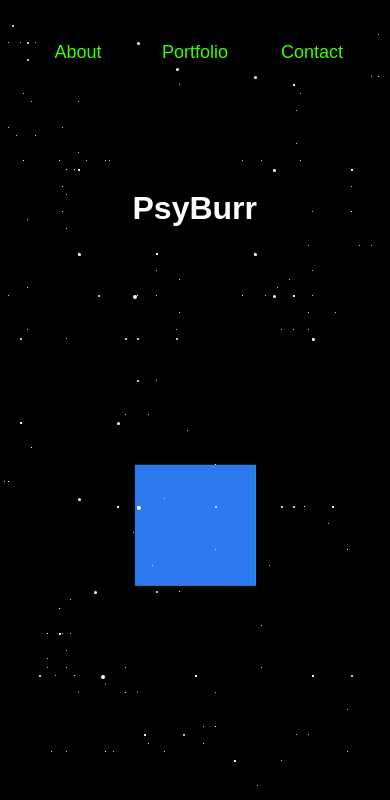
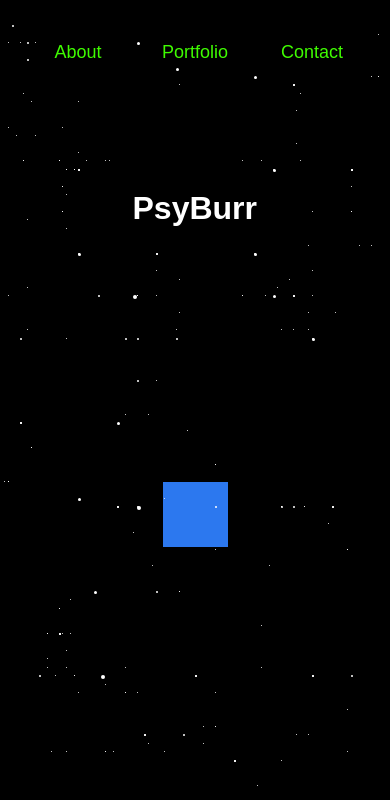
Before and after one commit to jeremyburr/psyburr-react, a React (Create React App) app: page / in a window 390 px wide. Shown: the top 800 px of the page. Built offline with nearby package versions, Linux system fonts and the light colour scheme.

Commit message:
responsive design style adjustments

```diff
--- a/src/App.js
+++ b/src/App.js
@@ -38,15 +38,17 @@ class App extends Component {
       order: ["Home","About","Portfolio","Contact"],
       section: "Home",
       clientHeight: null,
-      clientWidth: null
+      clientWidth: null,
+      orientation: null
     }
     this.updateDimensions = this.updateDimensions.bind(this);
     this.onClick = this.onClick.bind(this);
   }
   updateDimensions() {
-    var clientHeight = document.documentElement.clientHeight;
-    var clientWidth = document.documentElement.clientWidth;
-    this.setState({clientHeight, clientWidth});
+    const clientHeight = document.documentElement.clientHeight;
+    const clientWidth = document.documentElement.clientWidth;
+    const orientation = clientWidth < clientHeight ? "portrait" : "landscape";
+    this.setState({clientHeight, clientWidth, orientation});
   }
 
   onClick(section) {
@@ -95,12 +97,15 @@ class App extends Component {
   componentDidMount() {
     window.addEventListener("resize", this.updateDimensions);
   }
+  componentDidUpdate() {
+    console.log(this.state);
+  }
 
   render() {
     return (
     <div>
-      <Nav onClick={this.onClick} section={this.state.section} />
-      <Cube section={this.state.section} clientHeight={this.state.clientHeight}/>
+      <Nav orientation={this.state.orientation} onClick={this.onClick} section={this.state.section} />
+      <Cube orientation={this.state.orientation} section={this.state.section} clientHeight={this.state.clientHeight} clientWidth={this.state.clientWidth} />
       <Section clientWidth={this.state.clientWidth} sections={this.state.sections} section={this.state.section} />
       <Stars />
     </div>
--- a/src/Cube.js
+++ b/src/Cube.js
@@ -1,15 +1,8 @@
 import React, { Component } from 'react'
-
 class Face extends Component {
   render() {
-
-    let faceHeight = null;
-    if (this.props.section === "Home") {
-      faceHeight = this.props.clientHeight / 7;
-    }
-    else {
-      faceHeight = this.props.clientHeight / 24;
-    }
+    const baseLength = this.props.orientation === "portrait" ? this.props.clientWidth : this.props.clientHeight
+    let faceHeight = this.props.section === "Home" ? baseLength / 6 : baseLength / 16;
 
     const faceTransforms = {
       left: 'rotateX(270deg) rotateY(180deg) rotateZ(0deg)',
@@ -36,20 +29,14 @@ class Face extends Component {
 class Cube extends Component {
   renderFace(position) {
     return (
-      <Face position={position} section={this.props.section} sections={this.props.sections} clientHeight = {this.props.clientHeight} />
+      <Face orientation={this.props.orientation} position={position} section={this.props.section} sections={this.props.sections} clientWidth = {this.props.clientWidth} clientHeight = {this.props.clientHeight} />
     )
   }
 
   render() {
 
-
-    let cubeHeight = null;
-    if (this.props.section === "Home") {
-      cubeHeight = this.props.clientHeight / 6;
-    }
-    else {
-      cubeHeight = this.props.clientHeight / 24;
-    }
+    const baseLength = this.props.orientation === "portrait" ? this.props.clientWidth : this.props.clientHeight
+    let cubeHeight = this.props.section === "Home" ? baseLength / 6 : baseLength / 16;
 
 
     const cubeStyle = {
@@ -63,7 +50,7 @@ class Cube extends Component {
 
     return (
       <div>
-        <div style={cubeStyle} className={`cube ${this.props.section}`}>
+        <div style={cubeStyle} className={`cube ${this.props.section} ${this.props.orientation}`}>
           {this.renderFace("left")}
           {this.renderFace("right")}
           {this.renderFace("top")}
--- a/src/Portfolio.js
+++ b/src/Portfolio.js
@@ -9,7 +9,7 @@ class Portfolio extends Component {
     }
 
     setMargin() {
-        this.setState({marginLeft: this.ref.current.offsetWidth})
+       this.setState({marginLeft: this.ref.current.offsetWidth})
     }
 
     componentDidMount() {
@@ -32,7 +32,7 @@ class Portfolio extends Component {
             <h1 style={{textAlign: 'center'}}>Portfolio</h1>
           <div>
 
-          The first video features earlier work in microwebsites, animation, design, and photgraphy.
+          The first video features earlier work in microwebsites, animation, design, and photography.
           </div><br /><br />
           <video className="video" controls>
             <source src="./videos/part_1.mp4" type="video/mp4" />
--- a/src/index.css
+++ b/src/index.css
@@ -13,8 +13,8 @@ h0 {
 }
 
 video {
-  margin: auto;
-  margin-bottom: 50px;
+  margin: 0px auto 50px auto;
+	display: block;
 }
 a {
   color: #3FFC00;
@@ -56,36 +56,43 @@ a {
     left: 80%;
   }
 
+	.cube.portrait {
+		top: 14%;
+	}
+
+	.cube.landscape {
+		top: 17%;
+	}
+
   .cube.Home {
     top: 61%;
     left: 50%;
   }
 
   .cube.About {
-    top: 14%;
     left: 20%;
   }
 
   .cube.Portfolio {
-    top: 14%;
     left: 50%;
   }
 
   .cube.Contact {
-    top: 14%;
     left: 80%;
   }
 
 }
 
 @media (min-width: 414px) {
-  .section {
-     width: 375px
+  .section, .video {
+     width: 90%;
   }
-  .video {
-     width: 375px
+}
+
+@media (min-width: 550px) {
+  .section, .video {
+     width: 75%;
   }
-
 }
 
 @media (min-width: 768px) {
@@ -111,22 +118,18 @@ a {
   }
 
   .cube.Home {
-    top: 61%;
     left: 50%;
   }
 
   .cube.About {
-    top: 14%;
     left: 33%;
   }
 
   .cube.Portfolio {
-    top: 14%;
     left: 50%;
   }
 
   .cube.Contact {
-    top: 14%;
     left: 66%;
   }
 
```
